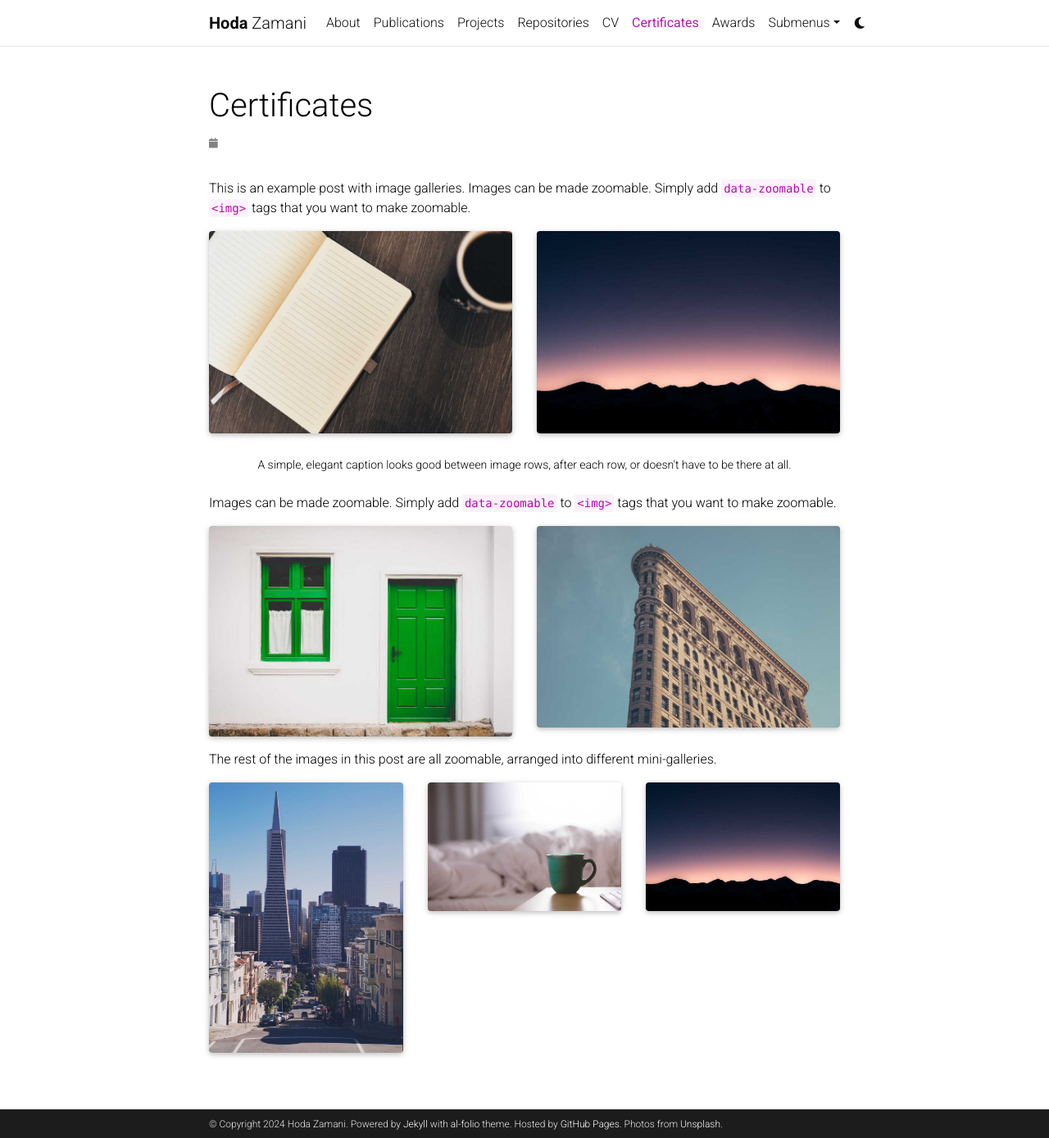
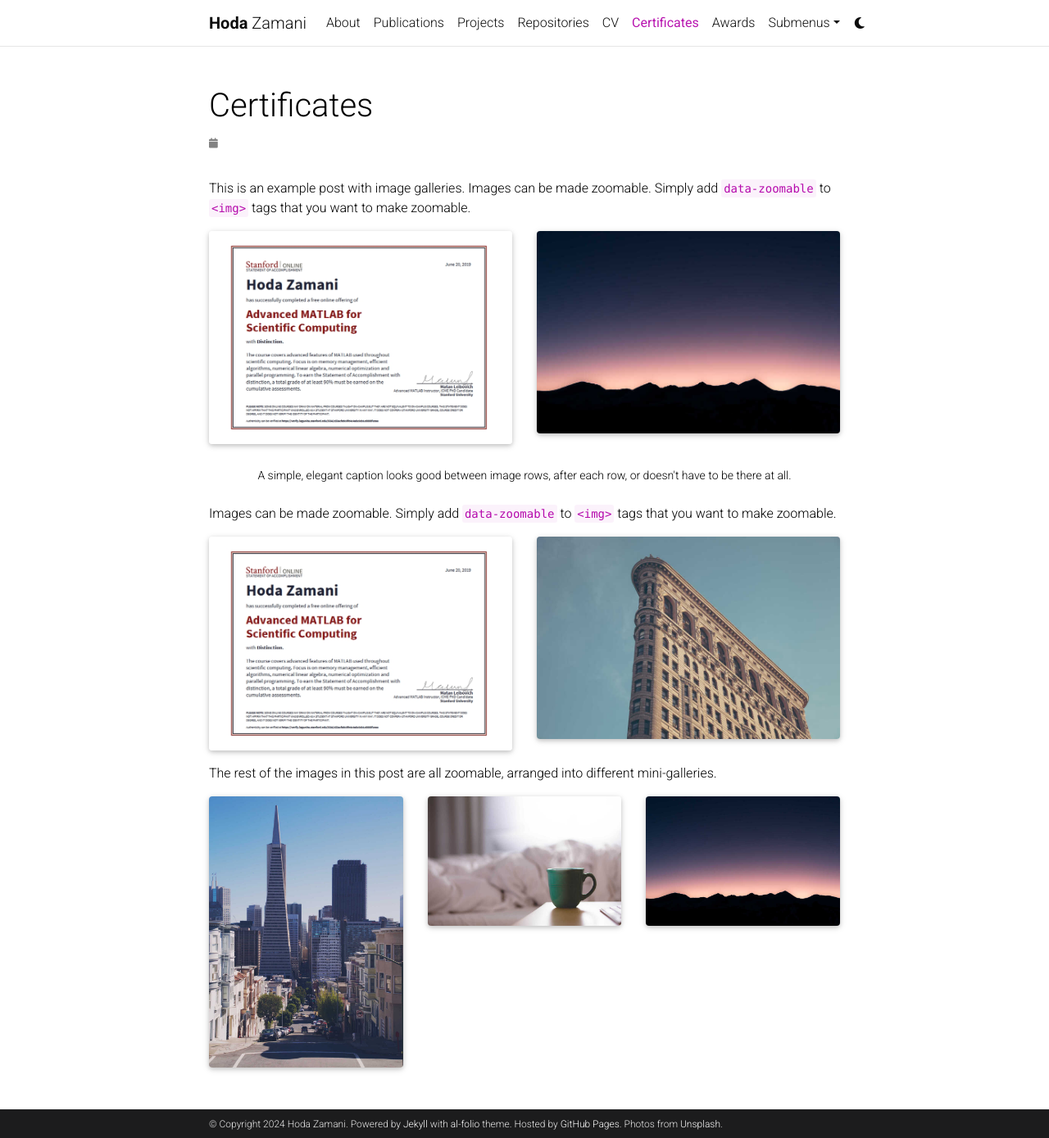
Before and after one commit to HodaZamani/HodaZamani.github.io, a Jekyll site: the page built from _pages/teaching.md, in a window 1280 px wide and 1389 px high. Shown: the whole window at 82% size. Built offline with Jekyll 4.4.1, drawn with Linux system fonts in a browser that asks for light colours; full-size pictures stand in for the smaller copies a plugin makes; comment, search, counter and statistics services are not loaded; a style sheet for code colours, icons or effects is not loaded.

Commit message:
Update teaching.md

```diff
--- a/_pages/teaching.md
+++ b/_pages/teaching.md
@@ -9,9 +9,10 @@
 This is an example post with image galleries.
 Images can be made zoomable.
 Simply add `data-zoomable` to `<img>` tags that you want to make zoomable.
+
 <div class="row mt-3">
     <div class="col-sm mt-3 mt-md-0">
-        {% include figure.html path="assets/img/9.jpg" class="img-fluid rounded z-depth-1" %}
+        {% include figure.html path="assets/img/MatlabCertificat.jpg" class="img-fluid rounded z-depth-1" %}
     </div>
     <div class="col-sm mt-3 mt-md-0">
         {% include figure.html path="assets/img/7.jpg" class="img-fluid rounded z-depth-1" %}
@@ -26,7 +27,7 @@
 
 <div class="row mt-3">
     <div class="col-sm mt-3 mt-md-0">
-        {% include figure.html path="assets/img/8.jpg" class="img-fluid rounded z-depth-1" zoomable=true %}
+        {% include figure.html path="assets/img/MatlabCertificat.jpg" class="img-fluid rounded z-depth-1" zoomable=true %}
     </div>
     <div class="col-sm mt-3 mt-md-0">
         {% include figure.html path="assets/img/10.jpg" class="img-fluid rounded z-depth-1" zoomable=true %}
```
